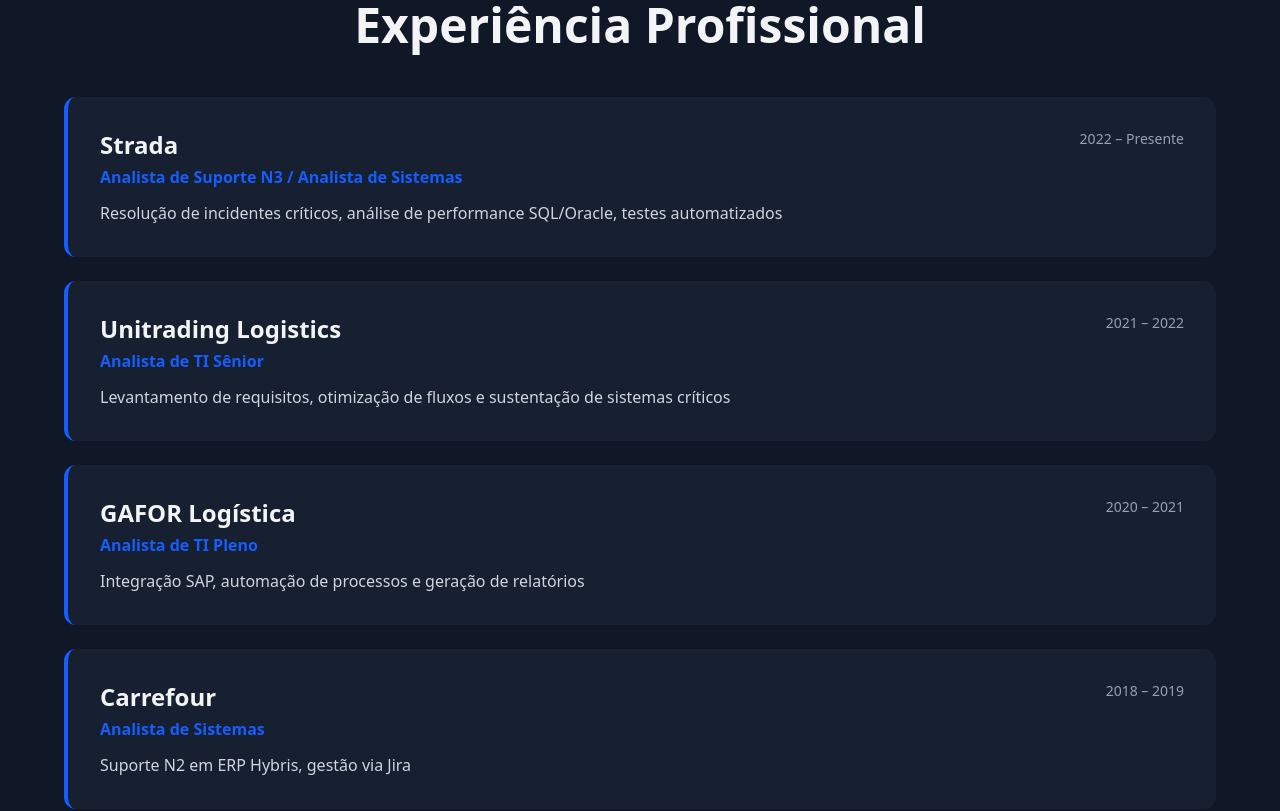
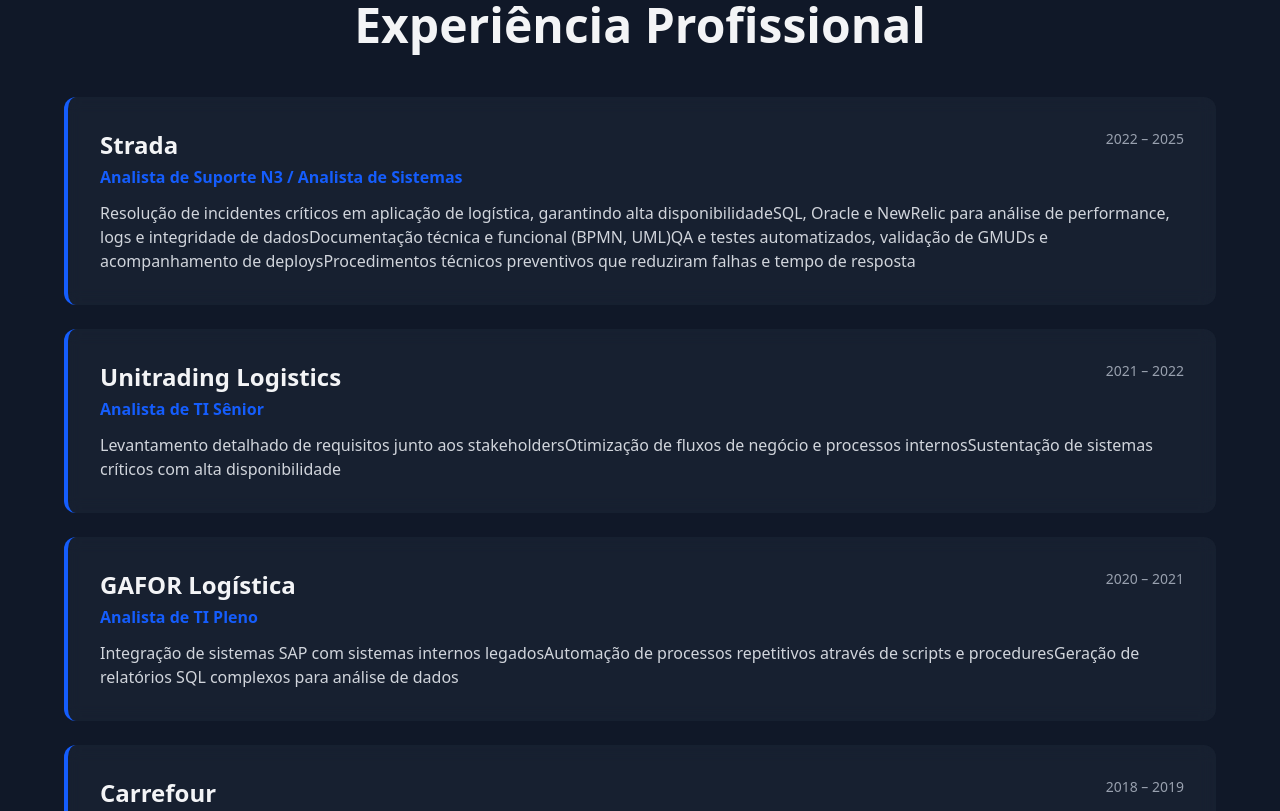
Before and after one commit to llopes0610/meu-portfolio, a React (Vite) app: page / in a window 1280 px wide. Shown: the part 1640-2451 px from the top of the page. Built offline with nearby package versions, Linux system fonts and the light colour scheme.

Commit message:
Alterando descrição da experiencia para array

```diff
--- a/src/Portfolio.jsx
+++ b/src/Portfolio.jsx
@@ -38,11 +38,58 @@
   ];
 
   const experience = [
-    { company: 'Strada', role: 'Analista de Suporte N3 / Analista de Sistemas', period: '2022 – Presente', desc: 'Resolução de incidentes críticos, análise de performance SQL/Oracle, testes automatizados' },
-    { company: 'Unitrading Logistics', role: 'Analista de TI Sênior', period: '2021 – 2022', desc: 'Levantamento de requisitos, otimização de fluxos e sustentação de sistemas críticos' },
-    { company: 'GAFOR Logística', role: 'Analista de TI Pleno', period: '2020 – 2021', desc: 'Integração SAP, automação de processos e geração de relatórios' },
-    { company: 'Carrefour', role: 'Analista de Sistemas', period: '2018 – 2019', desc: 'Suporte N2 em ERP Hybris, gestão via Jira' },
-    { company: 'JBS', role: 'Analista de Suporte SAP', period: '2015 – 2018', desc: 'Sustentação SAP, monitoramento e relatórios técnicos' },
+    {
+      company: 'Strada',
+      role: 'Analista de Suporte N3 / Analista de Sistemas',
+      period: '2022 – 2025',
+      desc: [
+        'Resolução de incidentes críticos em aplicação de logística, garantindo alta disponibilidade',
+        'SQL, Oracle e NewRelic para análise de performance, logs e integridade de dados',
+        'Documentação técnica e funcional (BPMN, UML)',
+        'QA e testes automatizados, validação de GMUDs e acompanhamento de deploys',
+        'Procedimentos técnicos preventivos que reduziram falhas e tempo de resposta'
+      ]
+    },
+    {
+      company: 'Unitrading Logistics',
+      role: 'Analista de TI Sênior',
+      period: '2021 – 2022',
+      desc: [
+        'Levantamento detalhado de requisitos junto aos stakeholders',
+        'Otimização de fluxos de negócio e processos internos',
+        'Sustentação de sistemas críticos com alta disponibilidade'
+      ]
+    },
+    {
+      company: 'GAFOR Logística',
+      role: 'Analista de TI Pleno',
+      period: '2020 – 2021',
+      desc: [
+        'Integração de sistemas SAP com sistemas internos legados',
+        'Automação de processos repetitivos através de scripts e procedures',
+        'Geração de relatórios SQL complexos para análise de dados'
+      ]
+    },
+    {
+      company: 'Carrefour',
+      role: 'Analista de Sistemas',
+      period: '2018 – 2019',
+      desc: [
+        'Suporte N2 para plataforma de pedidos online',
+        'Administração do ERP Hybris com gerenciamento de usuários',
+        'Análise e resolução de inconsistências de dados'
+      ]
+    },
+    {
+      company: 'JBS',
+      role: 'Analista de Suporte SAP',
+      period: '2015 – 2018',
+      desc: [
+        'Sustentação de sistemas SAP em produção',
+        'Monitoramento através de ferramentas como Zabbix',
+        'Geração de relatórios técnicos para a administração'
+      ]
+    }
   ];
 
   const education = [
@@ -56,7 +103,7 @@
       {/* Navbar */}
       <nav className={`fixed w-full z-50 transition-all backdrop-blur-md ${isScrolled ? (isDark ? 'bg-gray-950/80 border-b border-gray-800' : 'bg-white/80 border-b border-gray-200') : 'bg-transparent'}`}>
         <div className="w-full px-4 py-4 flex justify-between items-center max-w-7xl mx-auto">
-          <div className="text-2xl font-bold bg-gradient-to-r from-blue-600 to-cyan-500 bg-clip-text text-transparent">LSL</div>
+          <div className="text-2xl font-bold bg-gradient-to-r from-blue-600 to-cyan-500 bg-clip-text text-transparent">Soli Deo Gloria</div>
 
           <div className="hidden md:flex gap-8 items-center">
             {['Sobre', 'Competências', 'Experiência', 'Formação', 'Contato'].map(item => (
```
